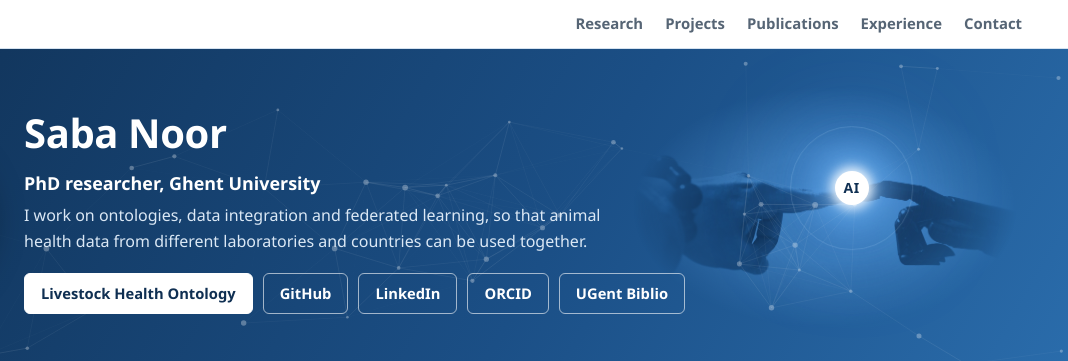
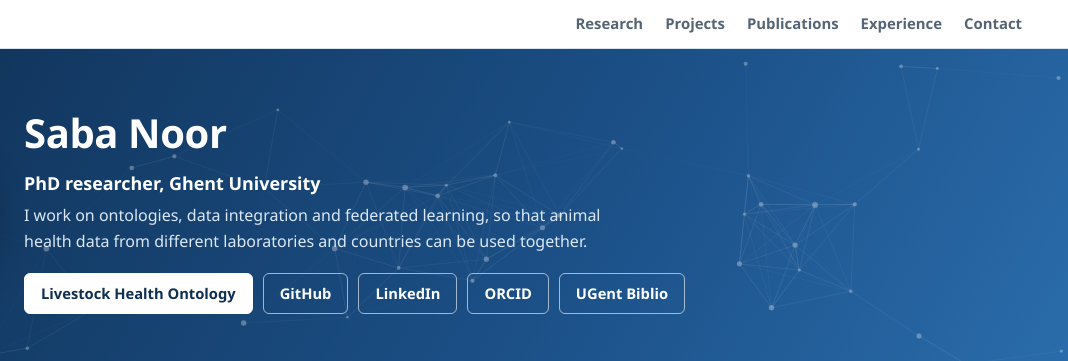
Before and after one commit to sabanoor8867/sabanoor8867.github.io, a plain HTML site: page index.html in a window 1280 px wide. Shown: the top 361 px of the page, 212-1280 px from the left. Drawn offline with Linux system fonts and the light colour scheme.

Commit message:
Use plain network in header

```diff
--- a/index.html
+++ b/index.html
@@ -85,16 +85,6 @@ aside li{padding:3px 0}
 header{position:relative;overflow:hidden}
 header canvas{position:absolute;inset:0;width:100%;height:100%;opacity:0.55;pointer-events:none}
 header .wrap{position:relative;z-index:1}
-.hands{position:absolute;top:12%;bottom:12%;right:4%;width:30%;background:url(hands.jpg) center 46%/cover no-repeat;opacity:0.7;-webkit-mask-image:radial-gradient(ellipse 50% 50% at center,#000 45%,transparent 100%);mask-image:radial-gradient(ellipse 50% 50% at center,#000 45%,transparent 100%)}
-.spark{position:absolute;top:12%;bottom:12%;right:4%;width:30%;pointer-events:none}
-.spark::before,.spark::after{content:"";position:absolute;left:57%;top:42%;border-radius:50%;transform:translate(-50%,-50%)}
-.spark::before{content:"AI";width:34px;height:34px;background:#ffffff;color:#0f2f52;font-weight:700;font-size:14px;letter-spacing:0.04em;display:flex;align-items:center;justify-content:center;box-shadow:0 0 12px 4px rgba(255,255,255,0.9),0 0 38px 16px rgba(120,190,255,0.75),0 0 90px 40px rgba(80,160,255,0.35)}
-.spark::after{width:26px;height:26px;border:1px solid rgba(190,225,255,0.8);animation:ring 2.6s ease-out infinite}
-@keyframes ring{from{width:34px;height:34px;opacity:0.9}to{width:150px;height:150px;opacity:0}}
-@media (prefers-reduced-motion:reduce){.spark::after{animation:none;opacity:0}}
-@media (max-width:900px){.hands,.spark{display:none}}
-@media print{.spark{display:none}}
-@media print{.hands{display:none}}
 @media (max-width:640px){.wrap{padding:0 18px}nav .wrap{flex-wrap:nowrap;overflow-x:auto;gap:16px;scrollbar-width:none}nav .wrap::-webkit-scrollbar{display:none}nav a{white-space:nowrap}nav .name{margin-right:6px}header .wrap{padding-top:30px;padding-bottom:32px;gap:16px}header img{width:104px;height:104px}header h1{font-size:1.75em}.btn{padding:9px 14px}.grid,.grid.two{grid-template-columns:1fr}h2{margin-top:30px}ol.pubs{padding-left:18px}#top-link{right:14px;bottom:14px}}
 header img{box-shadow:0 0 0 6px rgba(255,255,255,0.14),0 14px 34px rgba(0,0,0,0.35)}
 nav{transition:box-shadow .2s}
@@ -149,7 +139,7 @@ aside a:hover{text-decoration:underline}
   <a href="#contact">Contact</a>
 </div></nav>
 
-<header id="top"><div class="hands" aria-hidden="true"></div><div class="spark" aria-hidden="true"></div><canvas id="net" aria-hidden="true"></canvas><div class="wrap">
+<header id="top"><canvas id="net" aria-hidden="true"></canvas><div class="wrap">
   <img src="saba-noor.jpg" alt="Saba Noor">
   <div>
     <h1>Saba Noor</h1>
```
Also changed, not shown: hands.jpg (deleted).
